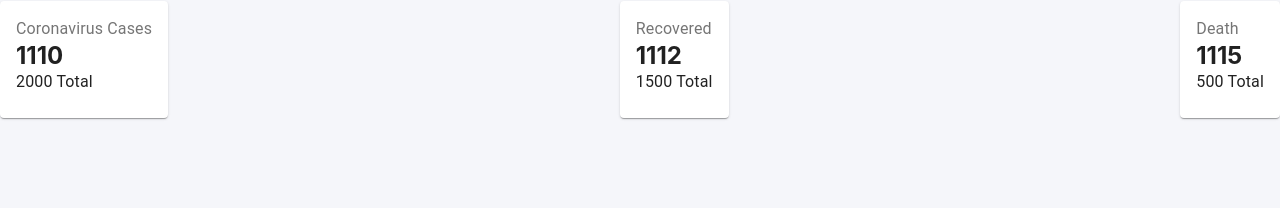
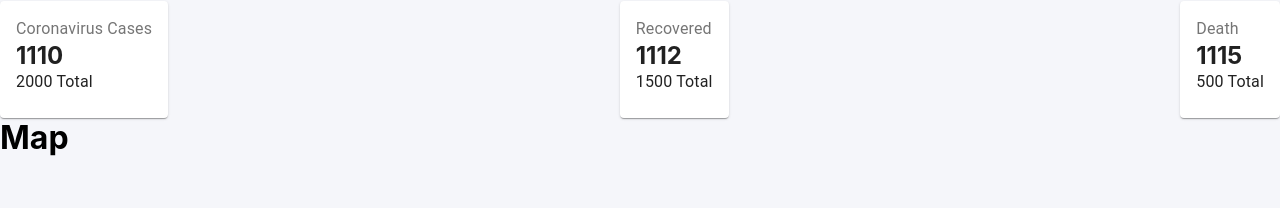
Before and after one commit to afrinnusrat/covid-tracker, a React (Create React App) app: page / in a window 1280 px wide. Shown: the part 75-283 px from the top of the page. Built offline with nearby package versions, Linux system fonts and the light colour scheme; no server answers.

Commit message:
Membuat komponen map, Map.js

```diff
--- a/src/App.js
+++ b/src/App.js
@@ -2,6 +2,7 @@
 import { MenuItem, FormControl, Select } from "@material-ui/core";
 import "./App.css";
 import InfoBox from "./InfoBox";
+import Map from "./Map";
 
 function App() {
   // https://disease.sh/v3/covid-19/countries
@@ -60,10 +61,11 @@
         <InfoBox title="Death" cases={1115} total={500} />
       </div>
 
+      {/* Map */}
+      <Map />
+
       {/* Table */}
       {/* Graph */}
-
-      {/* Map */}
     </div>
   );
 }
--- /dev/null
+++ b/src/Map.js
@@ -0,0 +1,11 @@
+import React from "react";
+
+function Map() {
+  return (
+    <div className="map">
+      <h1>Map</h1>
+    </div>
+  );
+}
+
+export default Map;
```
